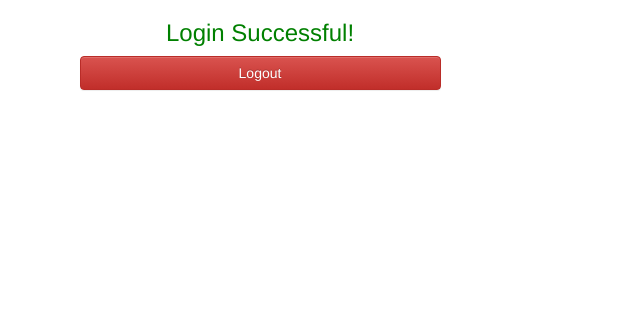
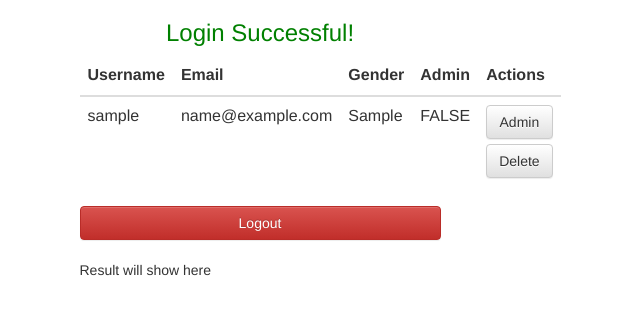
Before and after one commit to saleh1204/BunnyChat, a PHP site: page /Admin.php in a window 1280 px wide. Shown: the top 315 px of the page, without its empty margins (380-1020 px from the left). Run offline with PHP 8.4, Linux system fonts and the light colour scheme; the visitor is signed in with stand-in values (Sample User, id 1); tables that the repository leaves empty or names only in its code hold one stand-in row (values such as "Sample post").

Commit message:
Created Admin page and its associated actions

```diff
--- a/Admin.php
+++ b/Admin.php
@@ -15,6 +15,7 @@
         <script src="js/bootstrap.min.js"></script>
 
         <link href="css/mystyle.css" rel="stylesheet">
+        <script src="js/adminActions.js"></script>
 
         <!-- Latest compiled and minified CSS -->
         <!-- <link rel="stylesheet" href="https://maxcdn.bootstrapcdn.com/bootstrap/3.3.5/css/bootstrap.min.css">
@@ -28,6 +29,7 @@
         // put your code here
         //phpinfo();
         //  echo 'Saleh<br />Ahmed';
+        include 'ChatDAO.php';
         $msg = 'You are not Allowed to access this page!';
         session_start(); // Starting Session
         //echo $_SESSION['admin'].'<br>';
@@ -40,11 +42,55 @@
             <div id="msg" class="text-center">
                 <h3><?php echo $msg; ?></h3>
             </div>
+            <div id="users" class="text-center">
+                <!--
+                                <table class="table table-striped table-hover">
+                                    <thead>
+                                        <tr> <th>Username</th> <th>Email</th> <th>Gender</th> <th>Gender</th> </tr>
+                                    </thead>
+                                </table> -->
+                <?php
+                if (isset($_SESSION['login']) && $_SESSION['admin'] == 1) {
+                    echo '
+                    <table class="table table-hover">
+                        <thead class="text-center">
+                            <tr> <th>Username</th> <th>Email</th> <th>Gender</th> <th>Admin</th> <th>Actions</th> </tr>
+                        </thead>';
+                    echo '<tbody id="users">';
+                    $dao = new ChatDAO();
+                    $users = $dao->getUsers();
+                    foreach ($users as $user) {
+                        echo '<tr>';
+                        echo "<td>$user->username</td>";
+                        echo "<td>$user->email</td>";
+                        echo "<td>$user->gender</td>";
+                        $admin = "Admin";
+                        if ($user->admin == 1) {
+                            echo "<td>TRUE</td>";
+                            $admin = "Unadmin";
+                        } else {
+                            echo "<td>FALSE</td>";
+                            $admin = "Admin";
+                        }
+                        echo "<td class=\"form-group\">"
+                        . "<button class=\"btn btn-default btn-s btn-block\" onclick=\"Admin('$user->username');\">$admin</button>"
+                                . "<button class=\"btn btn-default btn-s btn-block\" onclick=\"Delete('$user->username')\">Delete</button>"
+                                . "</td>";
+                        echo '</tr>';
+                    }
+
+                    echo '</tbody>
+                    </table>';
+                }
+                ?>
+
+            </div>
             <div class="form-group">
-                <input  class="btn btn-danger btn-block" name="logout" type="button" value=" Logout " onclick="window.location='index.php'">
+                <input  class="btn btn-danger btn-block" name="logout" type="button" value=" Logout " onclick="window.location = 'index.php'">
+                <br>
+                <div id="result">Result will show here</div>
             </div>
-            <?php
-            ?>
+<?php ?>
         </div>
     </body>
 </html>
--- a/ChatDAO.php
+++ b/ChatDAO.php
@@ -1,4 +1,6 @@
 <?php
+
+include 'User.php';
 
 class ChatDAO {
 
@@ -54,6 +56,17 @@ class ChatDAO {
         return $admin;
     }
 
+    public function getUsers() {
+        $list = array();
+        $query = "select username, Email, Gender, admin from login order by username";
+        $result = $this->excuteQuery($query);
+        $i = 0;
+        while ($row = mysql_fetch_assoc($result)) {
+            $list[$i++] = new User($row['username'], $row['Email'], $row['Gender'], $row['admin']);
+        }
+        return $list;
+    }
+
 }
 
 ?>
--- /dev/null
+++ b/User.php
@@ -0,0 +1,45 @@
+<?php
+
+/*
+ * To change this license header, choose License Headers in Project Properties.
+ * To change this template file, choose Tools | Templates
+ * and open the template in the editor.
+ */
+
+/**
+ * Description of User
+ *
+ * @author Saleh
+ */
+class User {
+
+    //put your code here
+    public $username;
+    public $email;
+    public $gender;
+    public $admin;
+
+    function __construct($username, $email, $gender, $admin) {
+        $this->username = $username;
+        $this->email = $email;
+        $this->gender = $gender;
+        $this->admin = $admin;
+    }
+
+    function getUsername() {
+        return $this->username;
+    }
+
+    function getEmail() {
+        return $this->email;
+    }
+
+    function getGender() {
+        return $this->gender;
+    }
+
+    function getAdmin() {
+        return $this->admin;
+    }
+
+}
--- /dev/null
+++ b/js/adminActions.js
@@ -0,0 +1,82 @@
+/*
+ * To change this license header, choose License Headers in Project Properties.
+ * To change this template file, choose Tools | Templates
+ * and open the template in the editor.
+ */
+
+
+function Admin(user)
+{
+    $.ajax(
+            "ActionHandler.php",
+            {
+                type: "GET",
+                processedData: true,
+                data: {
+                    cmd: "Admin",
+                    username: user
+                },
+                contentType: 'application/json',
+                success: function (json)
+                {
+                    updateUsers(json);
+                },
+                error: function (jqXHR, textStatus, errorThrown) {
+                    $("#result").append('<br>' + jqXHR.responseText);
+                    $("#result").append('<br>' + textStatus);
+                    $("#result").append('<br>' + errorThrown);
+                }
+            });
+}
+
+
+function Delete(user)
+{
+    $.ajax(
+            "ActionHandler.php",
+            {
+                type: "GET",
+                processedData: true,
+                data: {
+                    cmd: "Delete",
+                    username: user
+                },
+                contentType: 'application/json',
+                success: function (json)
+                {
+                    updateUsers(json);
+                },
+                error: function (jqXHR, textStatus, errorThrown) {
+                    $("#result").append('<br>' + jqXHR.responseText);
+                    $("#result").append('<br>' + textStatus);
+                    $("#result").append('<br>' + errorThrown);
+                }
+            });
+}
+
+function updateUsers(users)
+{
+    alert("please refresh!");
+    $('#users').empty();
+    for (var user in users)
+    {
+        var admin;
+        if (users[user].admin == 1)
+        {
+            admin = "TRUE";
+        }
+        else
+        {
+            admin = "FALSE";
+        }
+        var tmp = "<tr><td>"+users[user].username+"</td><td>"+users[user].email+"</td><td>"+users[user].gender+"</td><td>"+admin+"</td></tr>";
+        $('#users').append(tmp);
+    }
+}
+
+function myfunction(message)
+{
+    // alert("message");
+    alert(message);
+    //Delete(message);
+}
```
Also changed, not shown: ActionHandler.php (added, +15 -0 lines), AdminActions.php (added, +44 -0 lines), Request.php (added, +39 -0 lines).
